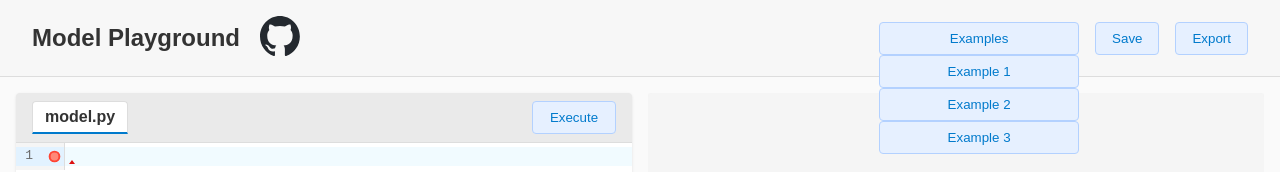
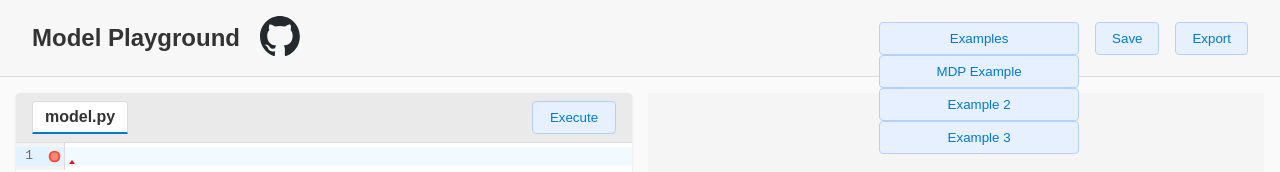
Before and after one commit to stormchecker/stormvogel-playground, a Svelte app in the folder frontend/: page / in a window 1280 px wide. Both pictures are taken after a click on the button "Examples". Shown: the top 172 px of the page. Built offline with nearby package versions, Linux system fonts and the light colour scheme; no server answers.

Commit message:
changed the name of the example

```diff
--- a/frontend/src/routes/+page.svelte
+++ b/frontend/src/routes/+page.svelte
@@ -222,7 +222,7 @@
         {#if dropdownOpen}
           <div class="dropdown-menu">
             <button class="nav-btn"
-            on:click={() => loadExample('example1')}>Example 1</button>
+            on:click={() => loadExample('example1')}>MDP Example</button>
             <button class="nav-btn"
             on:click={() => loadExample('example2')}>Example 2</button>
             <button class="nav-btn"
```
